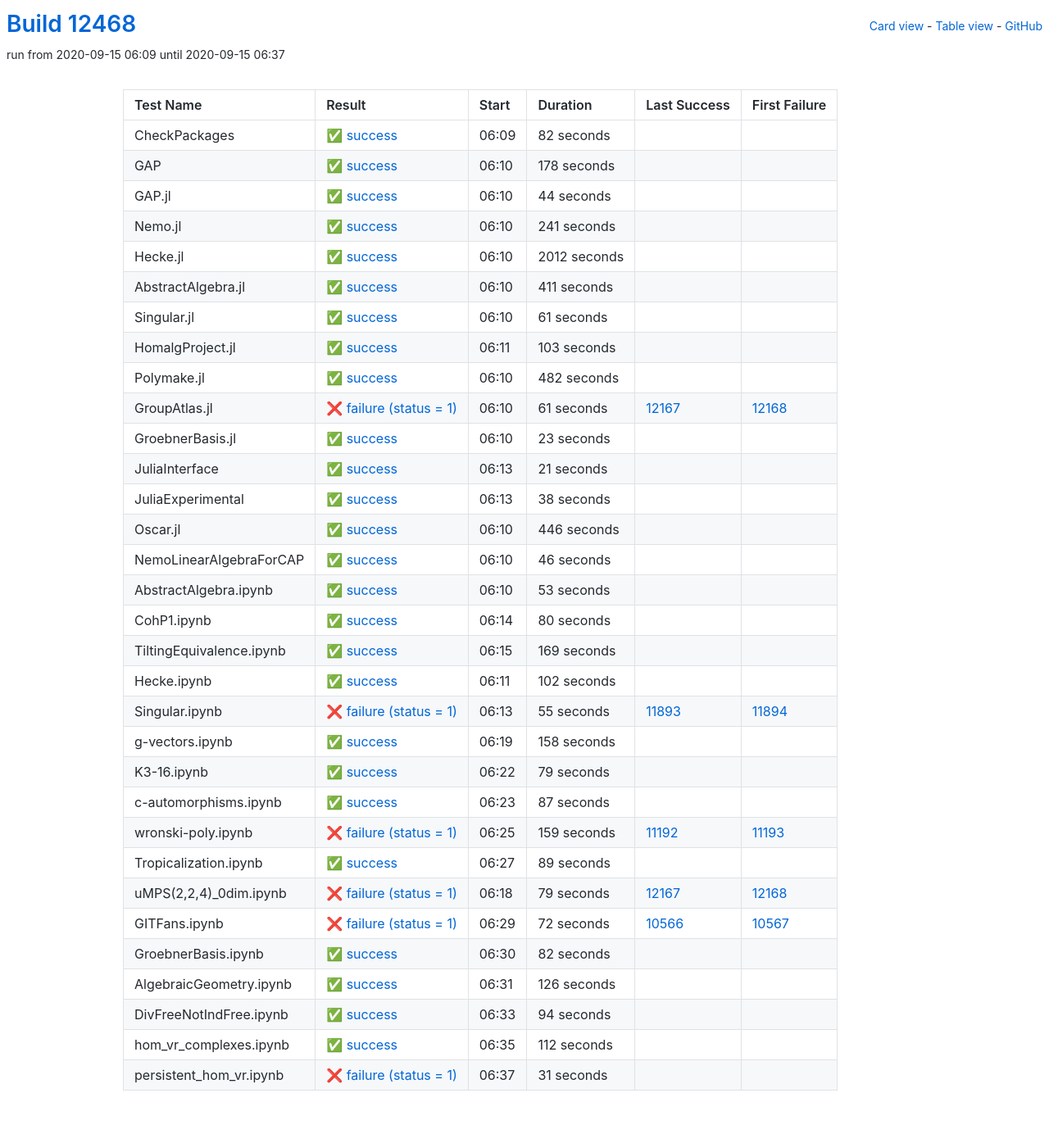
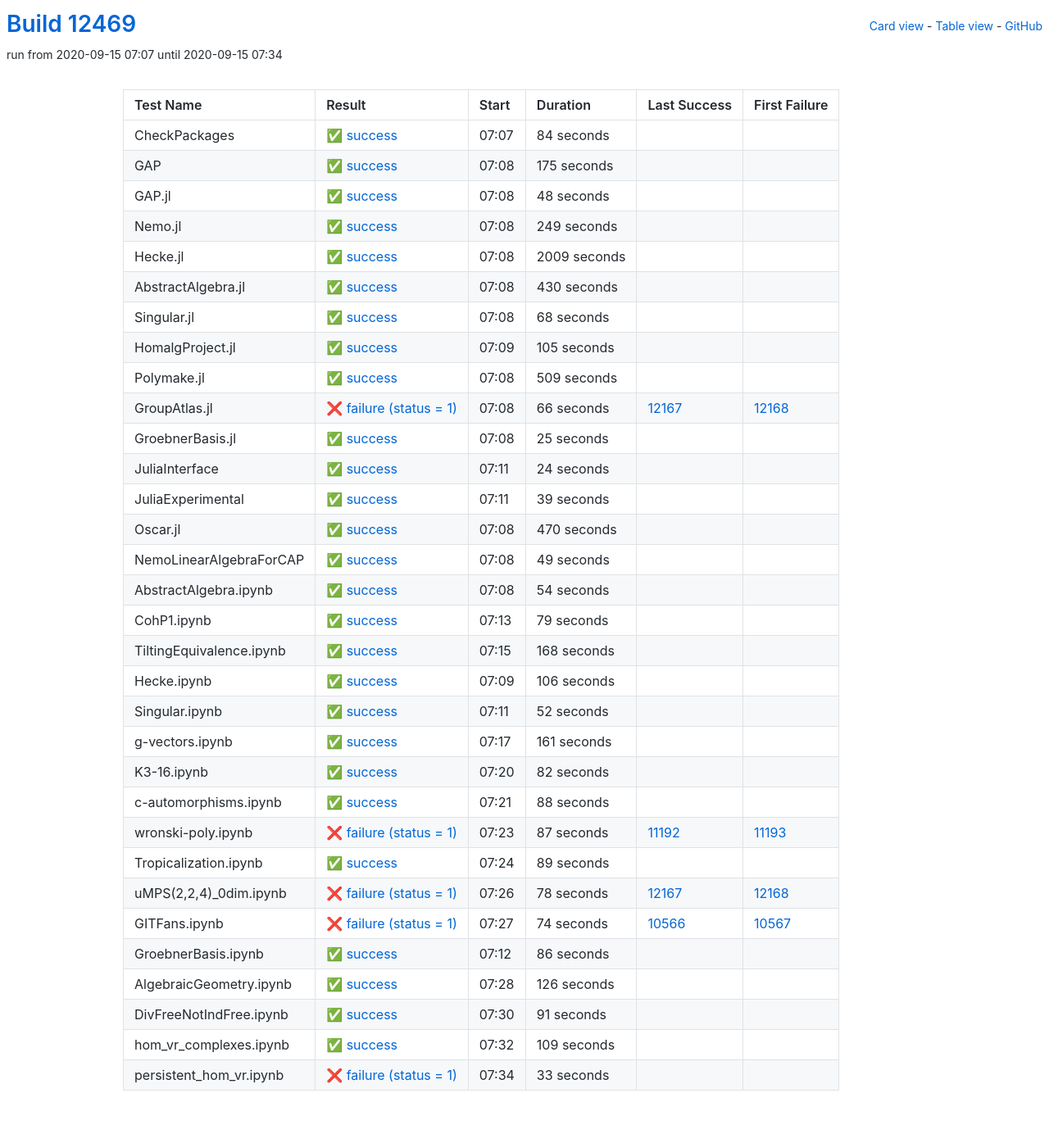
Before and after one commit to oscar-system/oscar-ci-status, a Jekyll site: the page built from table.html, in a window 1280 px wide. Shown: the whole page at 82% size. Built offline with Jekyll 4.4.1, drawn with Linux system fonts in a browser that asks for light colours.

Commit message:
Build #12469

```diff
--- a/_data/ci.yml
+++ b/_data/ci.yml
@@ -1,6 +1,6 @@
 ---
-build: 12468
-build_url: https://oscarci.mathematik.uni-kl.de/job/oscar/12468/
+build: 12469
+build_url: https://oscarci.mathematik.uni-kl.de/job/oscar/12469/
 job: oscar
 organization: oscar-system
 repo: oscar-ci-status
@@ -8,8 +8,260 @@
 tests:
 - name: CheckPackages
   id: checkpackages
-  log: https://oscarci.mathematik.uni-kl.de/job/oscar/12468/artifact/logs/build-12468/CheckPackages.log
-  start: 2020-09-15 06:09
+  log: https://oscarci.mathematik.uni-kl.de/job/oscar/12469/artifact/logs/build-12469/CheckPackages.log
+  start: 2020-09-15 07:07
+  success: true
+  exitcode: 0
+  status: success
+  duration: 84
+  last_success: false
+  last_success_url:
+  first_failure: false
+  first_failure_url:
+- name: GAP
+  id: gap
+  log: https://oscarci.mathematik.uni-kl.de/job/oscar/12469/artifact/logs/build-12469/GAP.log
+  start: 2020-09-15 07:08
+  success: true
+  exitcode: 0
+  status: success
+  duration: 175
+  last_success: false
+  last_success_url:
+  first_failure: false
+  first_failure_url:
+- name: GAP.jl
+  id: gap-jl
+  log: https://oscarci.mathematik.uni-kl.de/job/oscar/12469/artifact/logs/build-12469/GAP.jl.log
+  start: 2020-09-15 07:08
+  success: true
+  exitcode: 0
+  status: success
+  duration: 48
+  last_success: false
+  last_success_url:
+  first_failure: false
+  first_failure_url:
+- name: Nemo.jl
+  id: nemo-jl
+  log: https://oscarci.mathematik.uni-kl.de/job/oscar/12469/artifact/logs/build-12469/Nemo.jl.log
+  start: 2020-09-15 07:08
+  success: true
+  exitcode: 0
+  status: success
+  duration: 249
+  last_success: false
+  last_success_url:
+  first_failure: false
+  first_failure_url:
+- name: Hecke.jl
+  id: hecke-jl
+  log: https://oscarci.mathematik.uni-kl.de/job/oscar/12469/artifact/logs/build-12469/Hecke.jl.log
+  start: 2020-09-15 07:08
+  success: true
+  exitcode: 0
+  status: success
+  duration: 2009
+  last_success: false
+  last_success_url:
+  first_failure: false
+  first_failure_url:
+- name: AbstractAlgebra.jl
+  id: abstractalgebra-jl
+  log: https://oscarci.mathematik.uni-kl.de/job/oscar/12469/artifact/logs/build-12469/AbstractAlgebra.jl.log
+  start: 2020-09-15 07:08
+  success: true
+  exitcode: 0
+  status: success
+  duration: 430
+  last_success: false
+  last_success_url:
+  first_failure: false
+  first_failure_url:
+- name: Singular.jl
+  id: singular-jl
+  log: https://oscarci.mathematik.uni-kl.de/job/oscar/12469/artifact/logs/build-12469/Singular.jl.log
+  start: 2020-09-15 07:08
+  success: true
+  exitcode: 0
+  status: success
+  duration: 68
+  last_success: false
+  last_success_url:
+  first_failure: false
+  first_failure_url:
+- name: HomalgProject.jl
+  id: homalgproject-jl
+  log: https://oscarci.mathematik.uni-kl.de/job/oscar/12469/artifact/logs/build-12469/HomalgProject.jl.log
+  start: 2020-09-15 07:09
+  success: true
+  exitcode: 0
+  status: success
+  duration: 105
+  last_success: false
+  last_success_url:
+  first_failure: false
+  first_failure_url:
+- name: Polymake.jl
+  id: polymake-jl
+  log: https://oscarci.mathematik.uni-kl.de/job/oscar/12469/artifact/logs/build-12469/Polymake.jl.log
+  start: 2020-09-15 07:08
+  success: true
+  exitcode: 0
+  status: success
+  duration: 509
+  last_success: false
+  last_success_url:
+  first_failure: false
+  first_failure_url:
+- name: GroupAtlas.jl
+  id: groupatlas-jl
+  log: https://oscarci.mathematik.uni-kl.de/job/oscar/12469/artifact/logs/build-12469/GroupAtlas.jl.log
+  start: 2020-09-15 07:08
+  success: false
+  exitcode: 1
+  status: failure
+  duration: 66
+  last_success: 12167
+  last_success_url: https://oscarci.mathematik.uni-kl.de/job/oscar/12167/
+  first_failure: 12168
+  first_failure_url: https://oscarci.mathematik.uni-kl.de/job/oscar/12168/
+- name: GroebnerBasis.jl
+  id: groebnerbasis-jl
+  log: https://oscarci.mathematik.uni-kl.de/job/oscar/12469/artifact/logs/build-12469/GroebnerBasis.jl.log
+  start: 2020-09-15 07:08
+  success: true
+  exitcode: 0
+  status: success
+  duration: 25
+  last_success: false
+  last_success_url:
+  first_failure: false
+  first_failure_url:
+- name: JuliaInterface
+  id: juliainterface
+  log: https://oscarci.mathematik.uni-kl.de/job/oscar/12469/artifact/logs/build-12469/JuliaInterface.log
+  start: 2020-09-15 07:11
+  success: true
+  exitcode: 0
+  status: success
+  duration: 24
+  last_success: false
+  last_success_url:
+  first_failure: false
+  first_failure_url:
+- name: JuliaExperimental
+  id: juliaexperimental
+  log: https://oscarci.mathematik.uni-kl.de/job/oscar/12469/artifact/logs/build-12469/JuliaExperimental.log
+  start: 2020-09-15 07:11
+  success: true
+  exitcode: 0
+  status: success
+  duration: 39
+  last_success: false
+  last_success_url:
+  first_failure: false
+  first_failure_url:
+- name: Oscar.jl
+  id: oscar-jl
+  log: https://oscarci.mathematik.uni-kl.de/job/oscar/12469/artifact/logs/build-12469/Oscar.jl.log
+  start: 2020-09-15 07:08
+  success: true
+  exitcode: 0
+  status: success
+  duration: 470
+  last_success: false
+  last_success_url:
+  first_failure: false
+  first_failure_url:
+- name: NemoLinearAlgebraForCAP
+  id: nemolinearalgebraforcap
+  log: https://oscarci.mathematik.uni-kl.de/job/oscar/12469/artifact/logs/build-12469/NemoLinearAlgebraForCAP.log
+  start: 2020-09-15 07:08
+  success: true
+  exitcode: 0
+  status: success
+  duration: 49
+  last_success: false
+  last_success_url:
+  first_failure: false
+  first_failure_url:
+- name: AbstractAlgebra.ipynb
+  id: abstractalgebra-ipynb
+  log: https://oscarci.mathematik.uni-kl.de/job/oscar/12469/artifact/logs/build-12469/AbstractAlgebra.ipynb.log
+  start: 2020-09-15 07:08
+  success: true
+  exitcode: 0
+  status: success
+  duration: 54
+  last_success: false
+  last_success_url:
+  first_failure: false
+  first_failure_url:
+- name: CohP1.ipynb
+  id: cohp1-ipynb
+  log: https://oscarci.mathematik.uni-kl.de/job/oscar/12469/artifact/logs/build-12469/CohP1.ipynb.log
+  start: 2020-09-15 07:13
+  success: true
+  exitcode: 0
+  status: success
+  duration: 79
+  last_success: false
+  last_success_url:
+  first_failure: false
+  first_failure_url:
+- name: TiltingEquivalence.ipynb
+  id: tiltingequivalence-ipynb
+  log: https://oscarci.mathematik.uni-kl.de/job/oscar/12469/artifact/logs/build-12469/TiltingEquivalence.ipynb.log
+  start: 2020-09-15 07:15
+  success: true
+  exitcode: 0
+  status: success
+  duration: 168
+  last_success: false
+  last_success_url:
+  first_failure: false
+  first_failure_url:
+- name: Hecke.ipynb
+  id: hecke-ipynb
+  log: https://oscarci.mathematik.uni-kl.de/job/oscar/12469/artifact/logs/build-12469/Hecke.ipynb.log
+  start: 2020-09-15 07:09
+  success: true
+  exitcode: 0
+  status: success
+  duration: 106
+  last_success: false
+  last_success_url:
+  first_failure: false
+  first_failure_url:
+- name: Singular.ipynb
+  id: singular-ipynb
+  log: https://oscarci.mathematik.uni-kl.de/job/oscar/12469/artifact/logs/build-12469/Singular.ipynb.log
+  start: 2020-09-15 07:11
+  success: true
+  exitcode: 0
+  status: success
+  duration: 52
+  last_success: false
+  last_success_url:
+  first_failure: false
+  first_failure_url:
+- name: g-vectors.ipynb
+  id: g-vectors-ipynb
+  log: https://oscarci.mathematik.uni-kl.de/job/oscar/12469/artifact/logs/build-12469/g-vectors.ipynb.log
+  start: 2020-09-15 07:17
+  success: true
+  exitcode: 0
+  status: success
+  duration: 161
+  last_success: false
+  last_success_url:
+  first_failure: false
+  first_failure_url:
+- name: K3-16.ipynb
+  id: k3-16-ipynb
+  log: https://oscarci.mathematik.uni-kl.de/job/oscar/12469/artifact/logs/build-12469/K3-16.ipynb.log
+  start: 2020-09-15 07:20
   success: true
   exitcode: 0
   status: success
@@ -18,286 +270,34 @@
   last_success_url:
   first_failure: false
   first_failure_url:
-- name: GAP
-  id: gap
-  log: https://oscarci.mathematik.uni-kl.de/job/oscar/12468/artifact/logs/build-12468/GAP.log
-  start: 2020-09-15 06:10
+- name: c-automorphisms.ipynb
+  id: c-automorphisms-ipynb
+  log: https://oscarci.mathematik.uni-kl.de/job/oscar/12469/artifact/logs/build-12469/c-automorphisms.ipynb.log
+  start: 2020-09-15 07:21
   success: true
   exitcode: 0
   status: success
-  duration: 178
-  last_success: false
-  last_success_url:
-  first_failure: false
-  first_failure_url:
-- name: GAP.jl
-  id: gap-jl
-  log: https://oscarci.mathematik.uni-kl.de/job/oscar/12468/artifact/logs/build-12468/GAP.jl.log
-  start: 2020-09-15 06:10
-  success: true
-  exitcode: 0
-  status: success
-  duration: 44
-  last_success: false
-  last_success_url:
-  first_failure: false
-  first_failure_url:
-- name: Nemo.jl
-  id: nemo-jl
-  log: https://oscarci.mathematik.uni-kl.de/job/oscar/12468/artifact/logs/build-12468/Nemo.jl.log
-  start: 2020-09-15 06:10
-  success: true
-  exitcode: 0
-  status: success
-  duration: 241
-  last_success: false
-  last_success_url:
-  first_failure: false
-  first_failure_url:
-- name: Hecke.jl
-  id: hecke-jl
-  log: https://oscarci.mathematik.uni-kl.de/job/oscar/12468/artifact/logs/build-12468/Hecke.jl.log
-  start: 2020-09-15 06:10
-  success: true
-  exitcode: 0
-  status: success
-  duration: 2012
-  last_success: false
-  last_success_url:
-  first_failure: false
-  first_failure_url:
-- name: AbstractAlgebra.jl
-  id: abstractalgebra-jl
-  log: https://oscarci.mathematik.uni-kl.de/job/oscar/12468/artifact/logs/build-12468/AbstractAlgebra.jl.log
-  start: 2020-09-15 06:10
-  success: true
-  exitcode: 0
-  status: success
-  duration: 411
-  last_success: false
-  last_success_url:
-  first_failure: false
-  first_failure_url:
-- name: Singular.jl
-  id: singular-jl
-  log: https://oscarci.mathematik.uni-kl.de/job/oscar/12468/artifact/logs/build-12468/Singular.jl.log
-  start: 2020-09-15 06:10
-  success: true
-  exitcode: 0
-  status: success
-  duration: 61
-  last_success: false
-  last_success_url:
-  first_failure: false
-  first_failure_url:
-- name: HomalgProject.jl
-  id: homalgproject-jl
-  log: https://oscarci.mathematik.uni-kl.de/job/oscar/12468/artifact/logs/build-12468/HomalgProject.jl.log
-  start: 2020-09-15 06:11
-  success: true
-  exitcode: 0
-  status: success
-  duration: 103
-  last_success: false
-  last_success_url:
-  first_failure: false
-  first_failure_url:
-- name: Polymake.jl
-  id: polymake-jl
-  log: https://oscarci.mathematik.uni-kl.de/job/oscar/12468/artifact/logs/build-12468/Polymake.jl.log
-  start: 2020-09-15 06:10
-  success: true
-  exitcode: 0
-  status: success
-  duration: 482
-  last_success: false
-  last_success_url:
-  first_failure: false
-  first_failure_url:
-- name: GroupAtlas.jl
-  id: groupatlas-jl
-  log: https://oscarci.mathematik.uni-kl.de/job/oscar/12468/artifact/logs/build-12468/GroupAtlas.jl.log
-  start: 2020-09-15 06:10
-  success: false
-  exitcode: 1
-  status: failure
-  duration: 61
-  last_success: 12167
-  last_success_url: https://oscarci.mathematik.uni-kl.de/job/oscar/12167/
-  first_failure: 12168
-  first_failure_url: https://oscarci.mathematik.uni-kl.de/job/oscar/12168/
-- name: GroebnerBasis.jl
-  id: groebnerbasis-jl
-  log: https://oscarci.mathematik.uni-kl.de/job/oscar/12468/artifact/logs/build-12468/GroebnerBasis.jl.log
-  start: 2020-09-15 06:10
-  success: true
-  exitcode: 0
-  status: success
-  duration: 23
-  last_success: false
-  last_success_url:
-  first_failure: false
-  first_failure_url:
-- name: JuliaInterface
-  id: juliainterface
-  log: https://oscarci.mathematik.uni-kl.de/job/oscar/12468/artifact/logs/build-12468/JuliaInterface.log
-  start: 2020-09-15 06:13
-  success: true
-  exitcode: 0
-  status: success
-  duration: 21
-  last_success: false
-  last_success_url:
-  first_failure: false
-  first_failure_url:
-- name: JuliaExperimental
-  id: juliaexperimental
-  log: https://oscarci.mathematik.uni-kl.de/job/oscar/12468/artifact/logs/build-12468/JuliaExperimental.log
-  start: 2020-09-15 06:13
-  success: true
-  exitcode: 0
-  status: success
-  duration: 38
-  last_success: false
-  last_success_url:
-  first_failure: false
-  first_failure_url:
-- name: Oscar.jl
-  id: oscar-jl
-  log: https://oscarci.mathematik.uni-kl.de/job/oscar/12468/artifact/logs/build-12468/Oscar.jl.log
-  start: 2020-09-15 06:10
-  success: true
-  exitcode: 0
-  status: success
-  duration: 446
-  last_success: false
-  last_success_url:
-  first_failure: false
-  first_failure_url:
-- name: NemoLinearAlgebraForCAP
-  id: nemolinearalgebraforcap
-  log: https://oscarci.mathematik.uni-kl.de/job/oscar/12468/artifact/logs/build-12468/NemoLinearAlgebraForCAP.log
-  start: 2020-09-15 06:10
-  success: true
-  exitcode: 0
-  status: success
-  duration: 46
-  last_success: false
-  last_success_url:
-  first_failure: false
-  first_failure_url:
-- name: AbstractAlgebra.ipynb
-  id: abstractalgebra-ipynb
-  log: https://oscarci.mathematik.uni-kl.de/job/oscar/12468/artifact/logs/build-12468/AbstractAlgebra.ipynb.log
-  start: 2020-09-15 06:10
-  success: true
-  exitcode: 0
-  status: success
-  duration: 53
-  last_success: false
-  last_success_url:
-  first_failure: false
-  first_failure_url:
-- name: CohP1.ipynb
-  id: cohp1-ipynb
-  log: https://oscarci.mathematik.uni-kl.de/job/oscar/12468/artifact/logs/build-12468/CohP1.ipynb.log
-  start: 2020-09-15 06:14
-  success: true
-  exitcode: 0
-  status: success
-  duration: 80
-  last_success: false
-  last_success_url:
-  first_failure: false
-  first_failure_url:
-- name: TiltingEquivalence.ipynb
-  id: tiltingequivalence-ipynb
-  log: https://oscarci.mathematik.uni-kl.de/job/oscar/12468/artifact/logs/build-12468/TiltingEquivalence.ipynb.log
-  start: 2020-09-15 06:15
-  success: true
-  exitcode: 0
-  status: success
-  duration: 169
-  last_success: false
-  last_success_url:
-  first_failure: false
-  first_failure_url:
-- name: Hecke.ipynb
-  id: hecke-ipynb
-  log: https://oscarci.mathematik.uni-kl.de/job/oscar/12468/artifact/logs/build-12468/Hecke.ipynb.log
-  start: 2020-09-15 06:11
-  success: true
-  exitcode: 0
-  status: success
-  duration: 102
-  last_success: false
-  last_success_url:
-  first_failure: false
-  first_failure_url:
-- name: Singular.ipynb
-  id: singular-ipynb
-  log: https://oscarci.mathematik.uni-kl.de/job/oscar/12468/artifact/logs/build-12468/Singular.ipynb.log
-  start: 2020-09-15 06:13
-  success: false
-  exitcode: 1
-  status: failure
-  duration: 55
-  last_success: 11893
-  last_success_url: https://oscarci.mathematik.uni-kl.de/job/oscar/11893/
-  first_failure: 11894
-  first_failure_url: https://oscarci.mathematik.uni-kl.de/job/oscar/11894/
-- name: g-vectors.ipynb
-  id: g-vectors-ipynb
-  log: https://oscarci.mathematik.uni-kl.de/job/oscar/12468/artifact/logs/build-12468/g-vectors.ipynb.log
-  start: 2020-09-15 06:19
-  success: true
-  exitcode: 0
-  status: success
-  duration: 158
-  last_success: false
-  last_success_url:
-  first_failure: false
-  first_failure_url:
-- name: K3-16.ipynb
-  id: k3-16-ipynb
-  log: https://oscarci.mathematik.uni-kl.de/job/oscar/12468/artifact/logs/build-12468/K3-16.ipynb.log
-  start: 2020-09-15 06:22
-  success: true
-  exitcode: 0
-  status: success
-  duration: 79
-  last_success: false
-  last_success_url:
-  first_failure: false
-  first_failure_url:
-- name: c-automorphisms.ipynb
-  id: c-automorphisms-ipynb
-  log: https://oscarci.mathematik.uni-kl.de/job/oscar/12468/artifact/logs/build-12468/c-automorphisms.ipynb.log
-  start: 2020-09-15 06:23
-  success: true
-  exitcode: 0
-  status: success
-  duration: 87
+  duration: 88
   last_success: false
   last_success_url:
   first_failure: false
   first_failure_url:
 - name: wronski-poly.ipynb
   id: wronski-poly-ipynb
-  log: https://oscarci.mathematik.uni-kl.de/job/oscar/12468/artifact/logs/build-12468/wronski-poly.ipynb.log
-  start: 2020-09-15 06:25
+  log: https://oscarci.mathematik.uni-kl.de/job/oscar/12469/artifact/logs/build-12469/wronski-poly.ipynb.log
+  start: 2020-09-15 07:23
   success: false
   exitcode: 1
   status: failure
-  duration: 159
+  duration: 87
   last_success: 11192
   last_success_url: https://oscarci.mathematik.uni-kl.de/job/oscar/11192/
   first_failure: 11193
   first_failure_url: https://oscarci.mathematik.uni-kl.de/job/oscar/11193/
 - name: Tropicalization.ipynb
   id: tropicalization-ipynb
-  log: https://oscarci.mathematik.uni-kl.de/job/oscar/12468/artifact/logs/build-12468/Tropicalization.ipynb.log
-  start: 2020-09-15 06:27
+  log: https://oscarci.mathematik.uni-kl.de/job/oscar/12469/artifact/logs/build-12469/Tropicalization.ipynb.log
+  start: 2020-09-15 07:24
   success: true
   exitcode: 0
   status: success
@@ -308,44 +308,44 @@
   first_failure_url:
 - name: uMPS(2,2,4)_0dim.ipynb
   id: umps-2-2-4-0dim-ipynb
-  log: https://oscarci.mathematik.uni-kl.de/job/oscar/12468/artifact/logs/build-12468/uMPS-2-2-4-_0dim.ipynb.log
-  start: 2020-09-15 06:18
+  log: https://oscarci.mathematik.uni-kl.de/job/oscar/12469/artifact/logs/build-12469/uMPS-2-2-4-_0dim.ipynb.log
+  start: 2020-09-15 07:26
   success: false
   exitcode: 1
   status: failure
-  duration: 79
+  duration: 78
   last_success: 12167
   last_success_url: https://oscarci.mathematik.uni-kl.de/job/oscar/12167/
   first_failure: 12168
   first_failure_url: https://oscarci.mathematik.uni-kl.de/job/oscar/12168/
 - name: GITFans.ipynb
   id: gitfans-ipynb
-  log: https://oscarci.mathematik.uni-kl.de/job/oscar/12468/artifact/logs/build-12468/GITFans.ipynb.log
-  start: 2020-09-15 06:29
+  log: https://oscarci.mathematik.uni-kl.de/job/oscar/12469/artifact/logs/build-12469/GITFans.ipynb.log
+  start: 2020-09-15 07:27
   success: false
   exitcode: 1
   status: failure
-  duration: 72
+  duration: 74
   last_success: 10566
   last_success_url: https://oscarci.mathematik.uni-kl.de/job/oscar/10566/
   first_failure: 10567
   first_failure_url: https://oscarci.mathematik.uni-kl.de/job/oscar/10567/
 - name: GroebnerBasis.ipynb
   id: groebnerbasis-ipynb
-  log: https://oscarci.mathematik.uni-kl.de/job/oscar/12468/artifact/logs/build-12468/GroebnerBasis.ipynb.log
-  start: 2020-09-15 06:30
+  log: https://oscarci.mathematik.uni-kl.de/job/oscar/12469/artifact/logs/build-12469/GroebnerBasis.ipynb.log
+  start: 2020-09-15 07:12
   success: true
   exitcode: 0
   status: success
-  duration: 82
+  duration: 86
   last_success: false
   last_success_url:
   first_failure: false
   first_failure_url:
 - name: AlgebraicGeometry.ipynb
   id: algebraicgeometry-ipynb
-  log: https://oscarci.mathematik.uni-kl.de/job/oscar/12468/artifact/logs/build-12468/AlgebraicGeometry.ipynb.log
-  start: 2020-09-15 06:31
+  log: https://oscarci.mathematik.uni-kl.de/job/oscar/12469/artifact/logs/build-12469/AlgebraicGeometry.ipynb.log
+  start: 2020-09-15 07:28
   success: true
   exitcode: 0
   status: success
@@ -356,36 +356,36 @@
   first_failure_url:
 - name: DivFreeNotIndFree.ipynb
   id: divfreenotindfree-ipynb
-  log: https://oscarci.mathematik.uni-kl.de/job/oscar/12468/artifact/logs/build-12468/DivFreeNotIndFree.ipynb.log
-  start: 2020-09-15 06:33
+  log: https://oscarci.mathematik.uni-kl.de/job/oscar/12469/artifact/logs/build-12469/DivFreeNotIndFree.ipynb.log
+  start: 2020-09-15 07:30
   success: true
   exitcode: 0
   status: success
-  duration: 94
+  duration: 91
   last_success: false
   last_success_url:
   first_failure: false
   first_failure_url:
 - name: hom_vr_complexes.ipynb
   id: hom-vr-complexes-ipynb
-  log: https://oscarci.mathematik.uni-kl.de/job/oscar/12468/artifact/logs/build-12468/hom_vr_complexes.ipynb.log
-  start: 2020-09-15 06:35
+  log: https://oscarci.mathematik.uni-kl.de/job/oscar/12469/artifact/logs/build-12469/hom_vr_complexes.ipynb.log
+  start: 2020-09-15 07:32
   success: true
   exitcode: 0
   status: success
-  duration: 112
+  duration: 109
   last_success: false
   last_success_url:
   first_failure: false
   first_failure_url:
 - name: persistent_hom_vr.ipynb
   id: persistent-hom-vr-ipynb
-  log: https://oscarci.mathematik.uni-kl.de/job/oscar/12468/artifact/logs/build-12468/persistent_hom_vr.ipynb.log
-  start: 2020-09-15 06:37
+  log: https://oscarci.mathematik.uni-kl.de/job/oscar/12469/artifact/logs/build-12469/persistent_hom_vr.ipynb.log
+  start: 2020-09-15 07:34
   success: false
   exitcode: 1
   status: failure
-  duration: 31
+  duration: 33
   last_success: false
   last_success_url:
   first_failure: false
```
Also changed, not shown: README.md.
